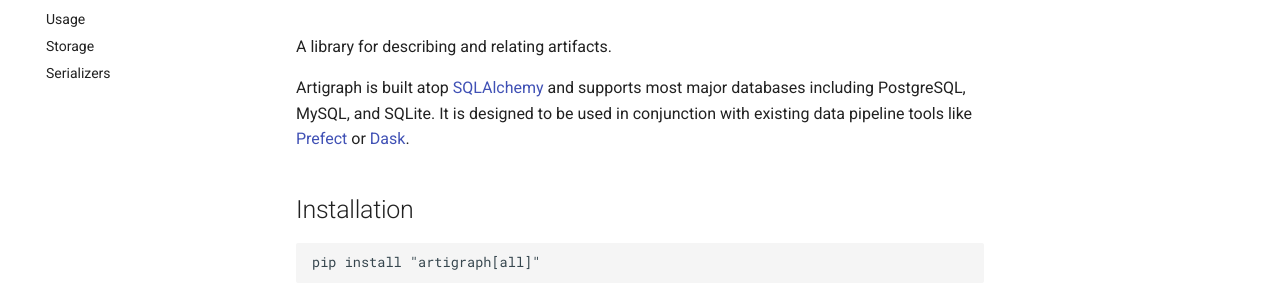
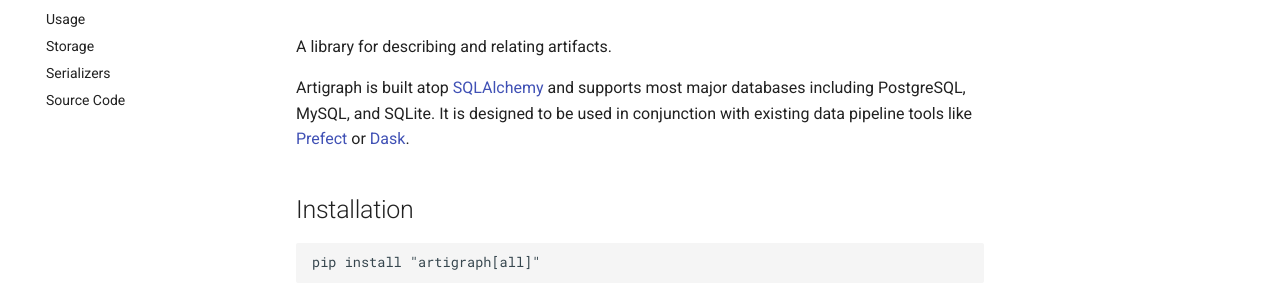
Before and after one commit to rmorshea/artigraph, an MkDocs documentation site: the page built from docs/index.md, in a window 1280 px wide. Shown: the part 146-430 px from the top of the page. Built offline with MkDocs 1.6.1 and Material for MkDocs 9.7.7, drawn with Linux system fonts in a browser that asks for light colours.

Commit message:
add source code link

```diff
--- a/mkdocs.yml
+++ b/mkdocs.yml
@@ -7,6 +7,7 @@
     - Usage: usage.md
     - Storage: storage.md
     - Serializers: serializers.md
+    - Source Code: https://github.com/rmorshea/artigraph
 
 # Theme
 theme:
```
